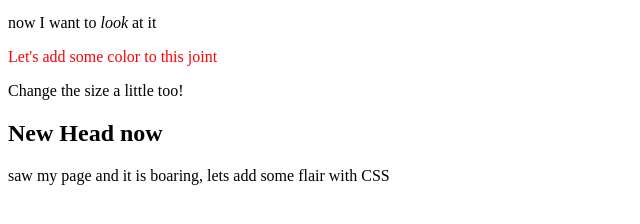
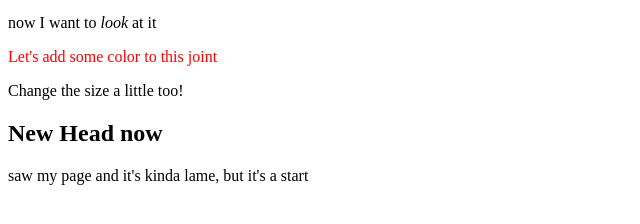
Before and after one commit to jerellew22/jerellew22.github.io, a plain HTML site: page index.html in a window 1280 px wide. Shown: the part 488-712 px from the top of the page, without its empty margins (0-640 px from the left). Drawn offline with Linux system fonts and the light colour scheme.

Commit message:
create practice javascript file.

```diff
--- a/index.html
+++ b/index.html
@@ -15,7 +15,7 @@
 		<p style= "color: red"> Let's add some color to this joint
 		<p style= font-size: 15px> Change the size a little too!
 		<h2> New Head now </h2>
-		<p> saw my page and it is boaring, lets add some flair with CSS
+		<p> saw my page and it's kinda lame, but it's a start </p>
 	</body>
 
 </html>
--- /dev/null
+++ b/wk5.js
@@ -0,0 +1 @@
+console.log("Hello,world!"):
```
